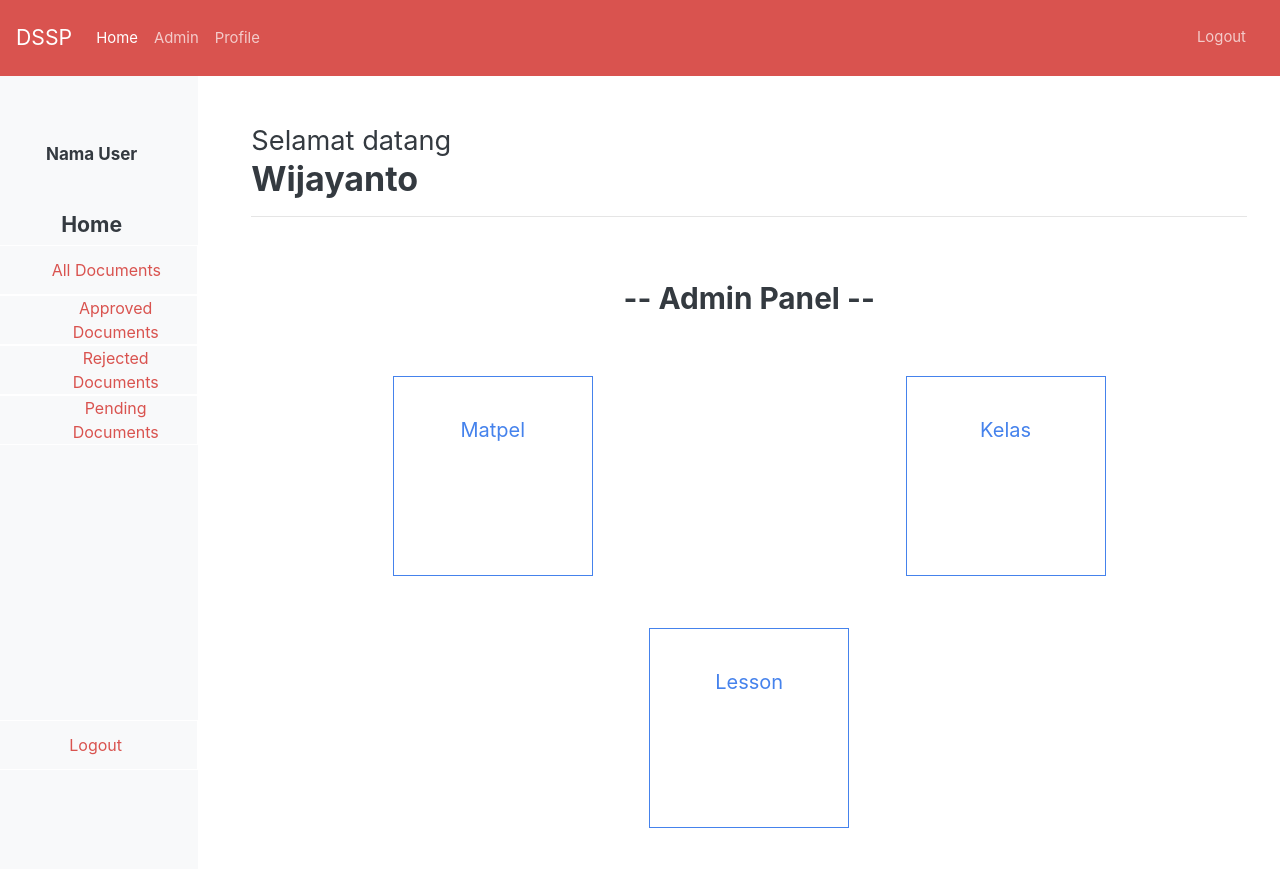
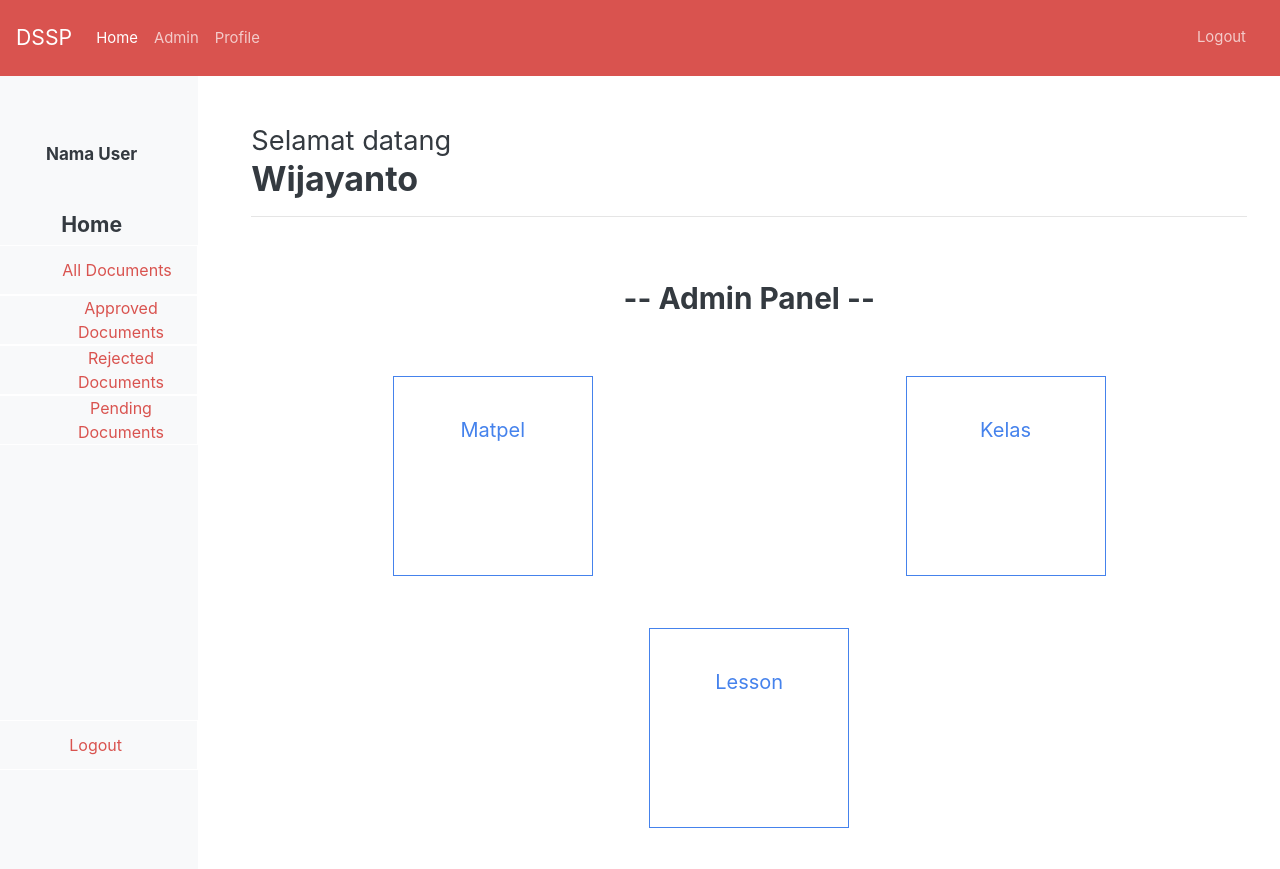
Before and after one commit to ryifkiyidan/DSSP_Project, a CodeIgniter app: page /DSSP_Project/index.php/page/home in a window 1280 px wide. Shown: the top 869 px of the page. Run offline with CodeIgniter, Linux system fonts and the light colour scheme; a user stored in the database is signed in; some libraries are stand-ins or nearby versions.

Commit message:
minor change rapihin button

```diff
--- a/application/views/template/backend/sidebar.php
+++ b/application/views/template/backend/sidebar.php
@@ -46,40 +46,40 @@
     <h5 class="mb-2 text-center"><?php echo ucwords($curr_page); ?></h5>
     <a class="btn btn-outline-danger side-item align-center" href="#">
       <div class="row" style="width: 100%;">
-        <div class="col-md-3 p-0 pr-1 align-center-right">
+        <div class="col-md-4 p-0  align-center">
           <i class="fas fa-th"></i>
         </div>
-        <div class="col-md-9 p-0 pl-1 align-center-left">
+        <div class="col-md-8 p-0  align-center-left">
           All Documents
         </div>
       </div>
     </a>
     <a class="btn btn-outline-danger side-item align-center" href="#">
       <div class="row" style="width: 100%;">
-        <div class="col-md-3 p-0 pr-1 align-center-right">
+        <div class="col-md-4 p-0  align-center">
           <i class="fas fa-check"></i>
         </div>
-        <div class="col-md-9 p-0 pl-1 align-center-left">
+        <div class="col-md-8 p-0  align-center-left">
           Approved Documents
         </div>
       </div>
     </a>
     <a class="btn btn-outline-danger side-item align-center" href="#">
       <div class="row" style="width: 100%;">
-        <div class="col-md-3 p-0 pr-1 align-center-right">
+        <div class="col-md-4 p-0  align-center">
           <i class="fas fa-times"></i>
         </div>
-        <div class="col-md-9 p-0 pl-1 align-center-left">
+        <div class="col-md-8 p-0  align-center-left">
           Rejected Documents
         </div>
       </div>
     </a>
     <a class="btn btn-outline-danger side-item align-center" href="#">
       <div class="row" style="width: 100%;">
-        <div class="col-md-3 p-0 pr-1 align-center-right">
+        <div class="col-md-4 p-0  align-center">
           <i class="fas fa-redo"></i>
         </div>
-        <div class="col-md-9 p-0 pl-1 align-center-left">
+        <div class="col-md-8 p-0  align-center-left">
           Pending Documents
         </div>
       </div>
```
